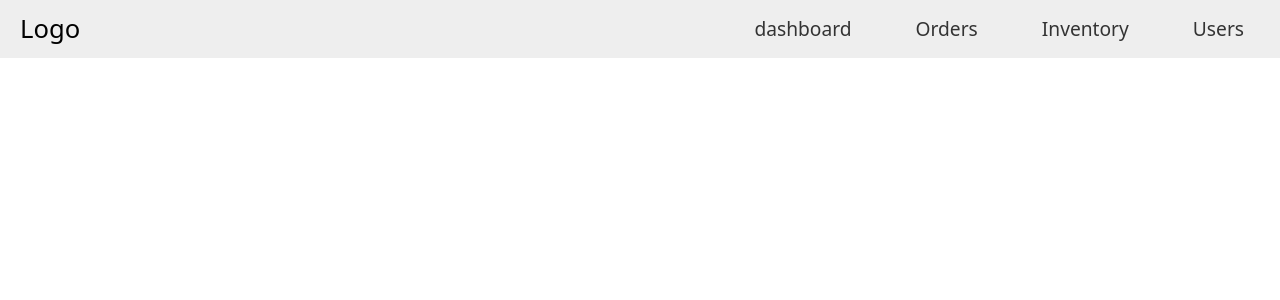
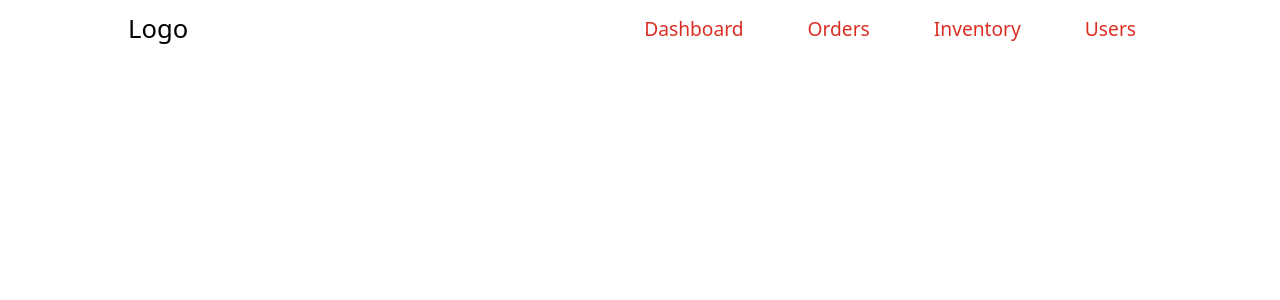
Before and after one commit to luisnarv/restbart, a React (Vite) app in the folder Front/: page / in a window 1280 px wide. Shown: the top 300 px of the page. Built offline with nearby package versions, Linux system fonts and the light colour scheme.

Commit message:
navStyle

```diff
--- a/Front/src/UI/Header.jsx
+++ b/Front/src/UI/Header.jsx
@@ -2,11 +2,12 @@ import styled from "styled-components";
 import NavBar from "./NavBar";
 
 const StyleHeader = styled.header`
-  background-color: #eeeeee;
-  padding: 10px 20px;
+  background-color: #ffffff;
+  padding: 10px 10%;
   display: flex;
   justify-content: space-between;
   align-items: center;
+  margin-bottom: 2%;
 `;
 export default function Header() {
   return (
--- a/Front/src/UI/NavBar.jsx
+++ b/Front/src/UI/NavBar.jsx
@@ -14,12 +14,12 @@ const StyleNavLink = styled(NavLink)`
     align-items: center;
     gap: 1.2rem;
     text-decoration: none;
-
-    color: #333333;
+    text-transform: capitalize;
+    color: #dc2f24;
     font-size: 1.2rem;
     font-weight: 500;
     padding: 0.2rem 1rem;
-    transition: all 0.3s;
+    transition: all 0.4s;
   }
 
   /* This works because react-router places the active class on the active NavLink */
@@ -27,8 +27,8 @@ const StyleNavLink = styled(NavLink)`
   &:active,
   &.active:link,
   &.active:visited {
-    color: green;
-    background-color: #307a3065;
+    filter: invert(1);
+    text-decoration: overline;
     border-radius: 5px;
   }
 
```
